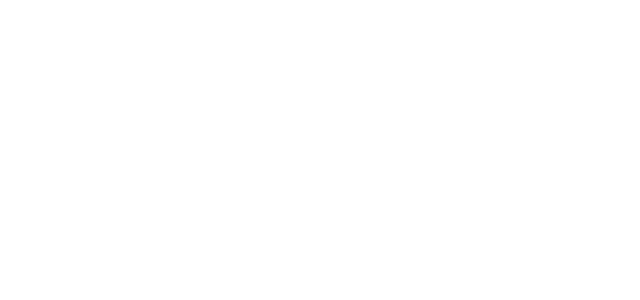
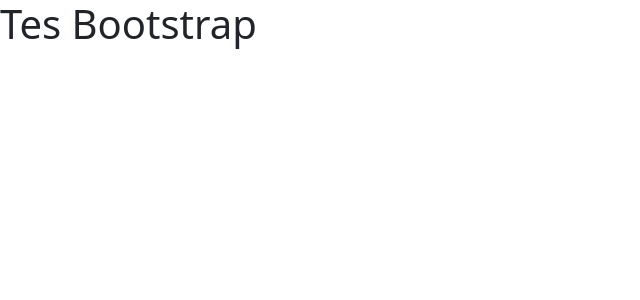
Before and after one commit to Capstone-MSIB-Altera-Batch-4/frontend_react, a React (Vite) app in the folder pos-capstone/: page / in a window 1280 px wide. Shown: the top 300 px of the page, without its empty margins (0-640 px from the left). Built offline with nearby package versions, Linux system fonts and the light colour scheme.

Commit message:
add bootstrap

```diff
--- a/pos-capstone/src/App.jsx
+++ b/pos-capstone/src/App.jsx
@@ -1,11 +1,13 @@
 import './App.css'
+import 'bootstrap/dist/css/bootstrap.min.css';
+import 'bootstrap';
 
 function App() {
 
 
   return (
     <>
-
+      <h1>Tes Bootstrap</h1>
     </>
   )
 }
```
Also changed, not shown: pos-capstone/package.json (+6 -1 lines), 1 other file (tests, documents, lock files or other folders).
